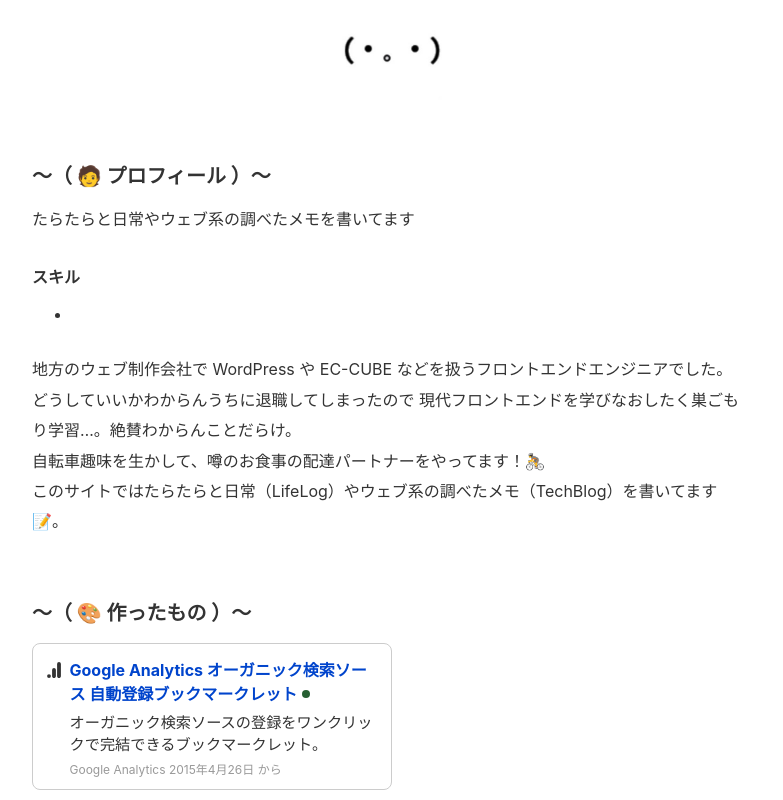
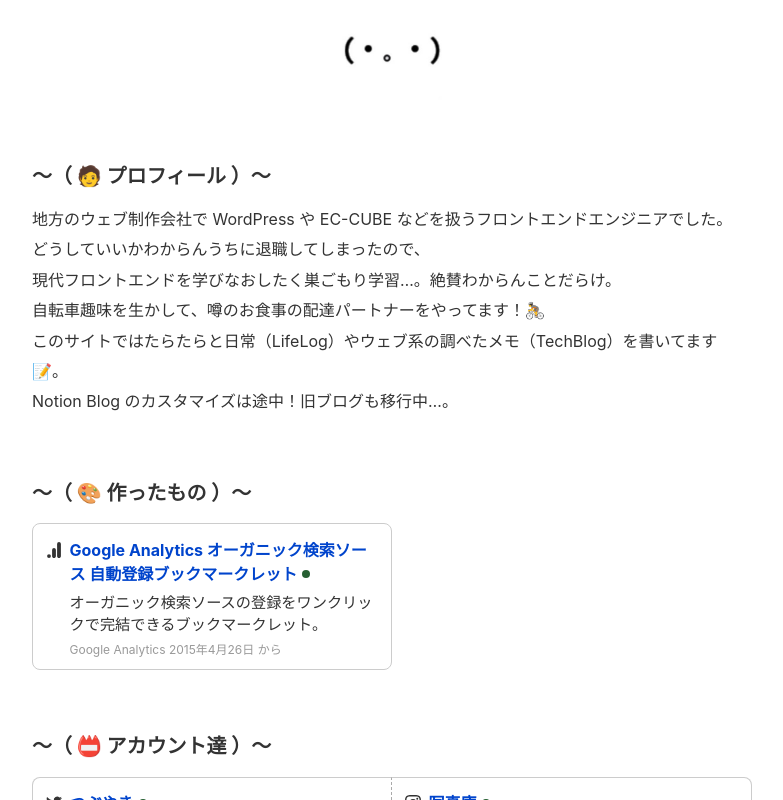
Before and after one commit to mhkkr/kakera.dev, a Next.js app: page /about in a window 1280 px wide. Shown: the top 800 px of the page, without its empty margins (248-1031 px from the left). Built offline with nearby package versions, Linux system fonts and the light colour scheme.

Commit message:
プロフィールへんこ

```diff
--- a/src/components/profile.tsx
+++ b/src/components/profile.tsx
@@ -22,27 +22,28 @@ const ProfileDetail = ({ isExcerpt = true }) => {
       {isExcerpt === false && (
         <h2 className="title">🧑 プロフィール</h2>
       )}
+      {isExcerpt === false ? (
+        <>
           <p className="text">
-        たらたらと日常やウェブ系の調べたメモを書いてます
+            地方のウェブ制作会社で WordPress や EC-CUBE などを扱うフロントエンドエンジニアでした。<br />
+            どうしていいかわからんうちに退職してしまったので、<br />
+            現代フロントエンドを学びなおしたく巣ごもり学習…。絶賛わからんことだらけ。<br />
+            自転車趣味を生かして、噂のお食事の配達パートナーをやってます！🚴<br />
+            このサイトではたらたらと日常（LifeLog）やウェブ系の調べたメモ（TechBlog）を書いてます📝。<br />
+            Notion Blog のカスタマイズは途中！旧ブログも移行中…。
           </p>
-      {isExcerpt === false && (
-        <aside>
+          {/* <aside>
             <h2>スキル</h2>
             <ul>
               <li></li>
             </ul>
-        </aside>
-      )}
-      {isExcerpt === false ? (
-        <p className="text">
-          地方のウェブ制作会社で WordPress や EC-CUBE などを扱うフロントエンドエンジニアでした。<br />
-          どうしていいかわからんうちに退職してしまったので
-          現代フロントエンドを学びなおしたく巣ごもり学習…。絶賛わからんことだらけ。<br />
-          自転車趣味を生かして、噂のお食事の配達パートナーをやってます！🚴<br />
-          このサイトではたらたらと日常（LifeLog）やウェブ系の調べたメモ（TechBlog）を書いてます📝。
-        </p>
+          </aside> */}
+        </>
       ) : (
+        <>
+          <p className="text">たらたらと日常やウェブ系の調べたメモを書いてます</p>
           <p className="more"><Link href="/about"><a>もっと知る →</a></Link></p>
+        </>
       )}
     </>
   )
```
Lines whose indentation alone changed are shown as unchanged.
